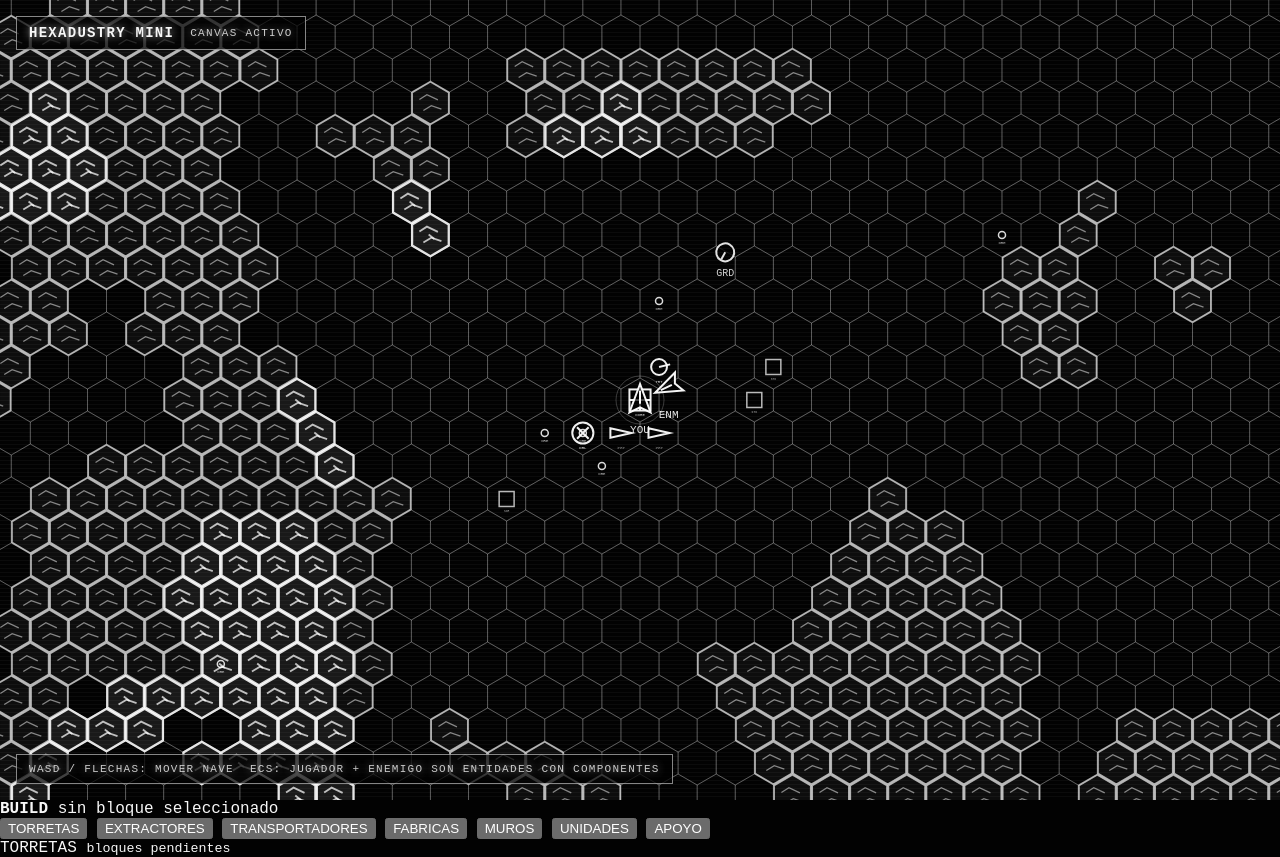
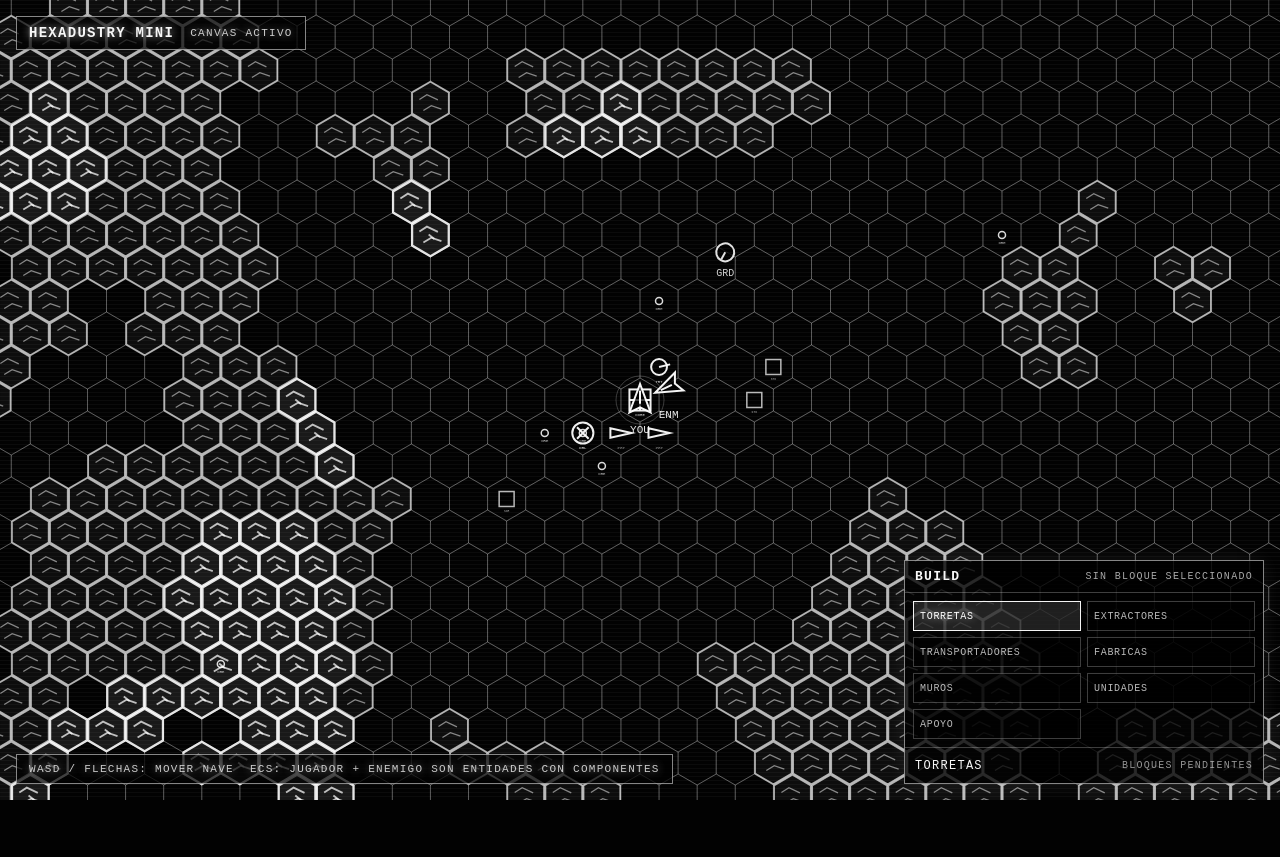
Before and after one commit to WalterDevIn/hexadustry-mini, a website built with Vite: page index.html in a window 1280 px wide. After the commit the page ends 800 px from the top, so only its background shows below. Built offline with nearby package versions, Linux system fonts and the light colour scheme; animation ran at ten frames a second.

Commit message:
Style bottom-right build menu

```diff
--- a/src/styles.css
+++ b/src/styles.css
@@ -25,6 +25,10 @@ body {
   background: var(--bg);
   color: var(--text);
   font-family: "Courier New", Courier, monospace;
+}
+
+button {
+  font: inherit;
 }
 
 .game-shell {
@@ -76,3 +80,86 @@ body {
   font-size: 11px;
   opacity: 0.82;
 }
+
+.build-menu {
+  position: absolute;
+  right: 16px;
+  bottom: 16px;
+  z-index: 3;
+  width: min(360px, calc(100vw - 32px));
+  border: 1px solid var(--line-mid);
+  background: rgba(0, 0, 0, 0.78);
+  color: var(--text);
+  text-transform: uppercase;
+  letter-spacing: 0.08em;
+  box-shadow: 0 0 18px rgba(255, 255, 255, 0.08);
+}
+
+.build-menu__header {
+  display: flex;
+  justify-content: space-between;
+  gap: 12px;
+  align-items: center;
+  padding: 8px 10px;
+  border-bottom: 1px solid var(--line-dim);
+}
+
+.build-menu__header strong {
+  font-size: 13px;
+}
+
+.build-menu__header span {
+  font-size: 10px;
+  opacity: 0.68;
+}
+
+.build-menu__tabs {
+  display: grid;
+  grid-template-columns: repeat(2, minmax(0, 1fr));
+  gap: 6px;
+  padding: 8px;
+}
+
+.build-menu__tab {
+  min-height: 30px;
+  border: 1px solid var(--line-dim);
+  background: rgba(0, 0, 0, 0.52);
+  color: rgba(255, 255, 255, 0.72);
+  cursor: pointer;
+  font-size: 10px;
+  letter-spacing: 0.07em;
+  text-align: left;
+}
+
+.build-menu__tab:hover,
+.build-menu__tab:focus-visible {
+  border-color: rgba(255, 255, 255, 0.78);
+  color: rgba(255, 255, 255, 0.96);
+  outline: none;
+}
+
+.build-menu__tab.is-active {
+  border-color: rgba(255, 255, 255, 0.95);
+  background: rgba(255, 255, 255, 0.12);
+  color: rgba(255, 255, 255, 1);
+  text-shadow: 0 0 8px rgba(255, 255, 255, 0.6);
+}
+
+.build-menu__body {
+  display: flex;
+  justify-content: space-between;
+  gap: 12px;
+  align-items: center;
+  min-height: 36px;
+  padding: 8px 10px;
+  border-top: 1px solid var(--line-dim);
+}
+
+.build-menu__body span {
+  font-size: 12px;
+}
+
+.build-menu__body small {
+  color: rgba(255, 255, 255, 0.58);
+  font-size: 10px;
+}
```
